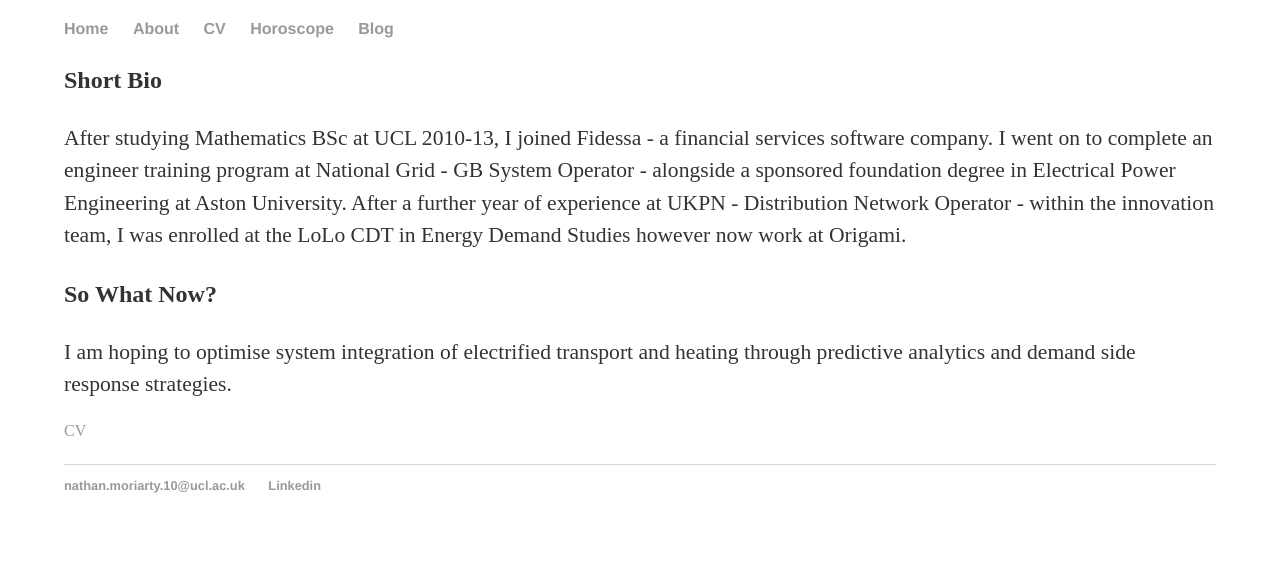
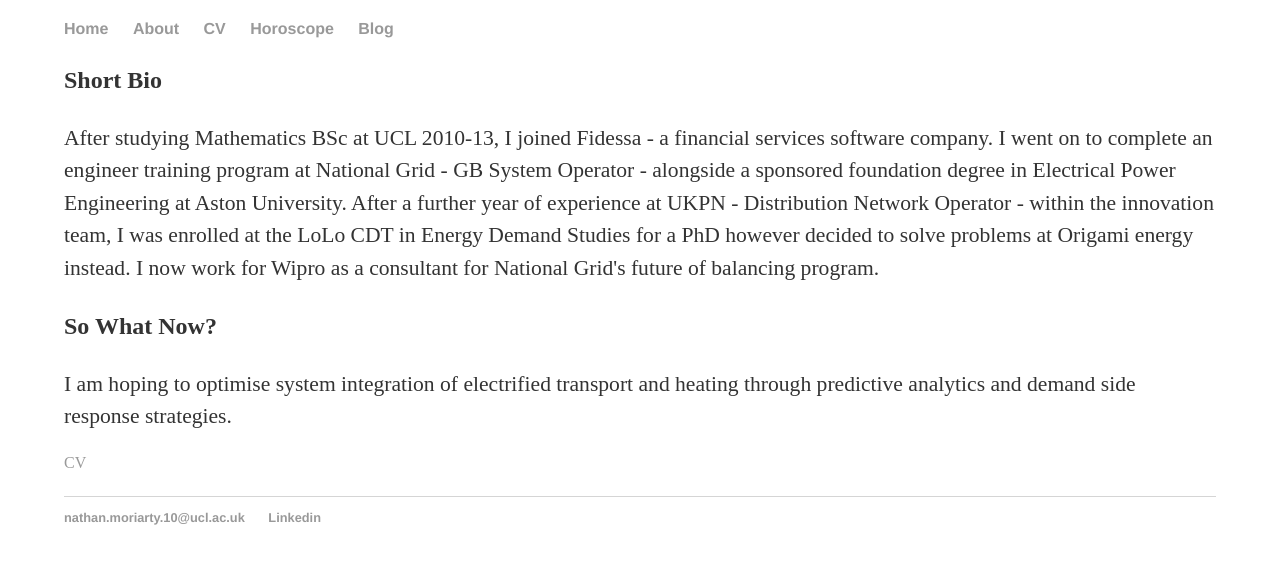
Before and after one commit to nathanmoriarty/nathanmoriarty.github.io, a Jekyll site: the page built from about/index.html, in a window 1280 px wide. Shown: the top 564 px of the page. Built offline with Jekyll 4.4.1, drawn with Linux system fonts in a browser that asks for light colours.

Commit message:
Update index.html

```diff
--- a/about/index.html
+++ b/about/index.html
@@ -8,7 +8,7 @@
 <div class="blurb">
 	<body>
 	<p><b>Short Bio</b></p>
-  <p style="font-size:1.35em">After studying Mathematics BSc at UCL 2010-13, I joined Fidessa - a financial services software company. I went on to complete an engineer training program at National Grid - GB System Operator - alongside a sponsored foundation degree in Electrical Power Engineering at Aston University. After a further year of experience at UKPN - Distribution Network Operator - within the innovation team, I was enrolled at the LoLo CDT in Energy Demand Studies however now work at Origami.</p>
+  <p style="font-size:1.35em">After studying Mathematics BSc at UCL 2010-13, I joined Fidessa - a financial services software company. I went on to complete an engineer training program at National Grid - GB System Operator - alongside a sponsored foundation degree in Electrical Power Engineering at Aston University. After a further year of experience at UKPN - Distribution Network Operator - within the innovation team, I was enrolled at the LoLo CDT in Energy Demand Studies for a PhD however decided to solve problems at Origami energy instead. I now work for Wipro as a consultant for National Grid's future of balancing program.</p>
 
   <p><b>So What Now?</b></p>
   <p style="font-size:1.35em">I am hoping to optimise system integration of electrified transport and heating through predictive analytics and demand side response strategies.</p>
```
